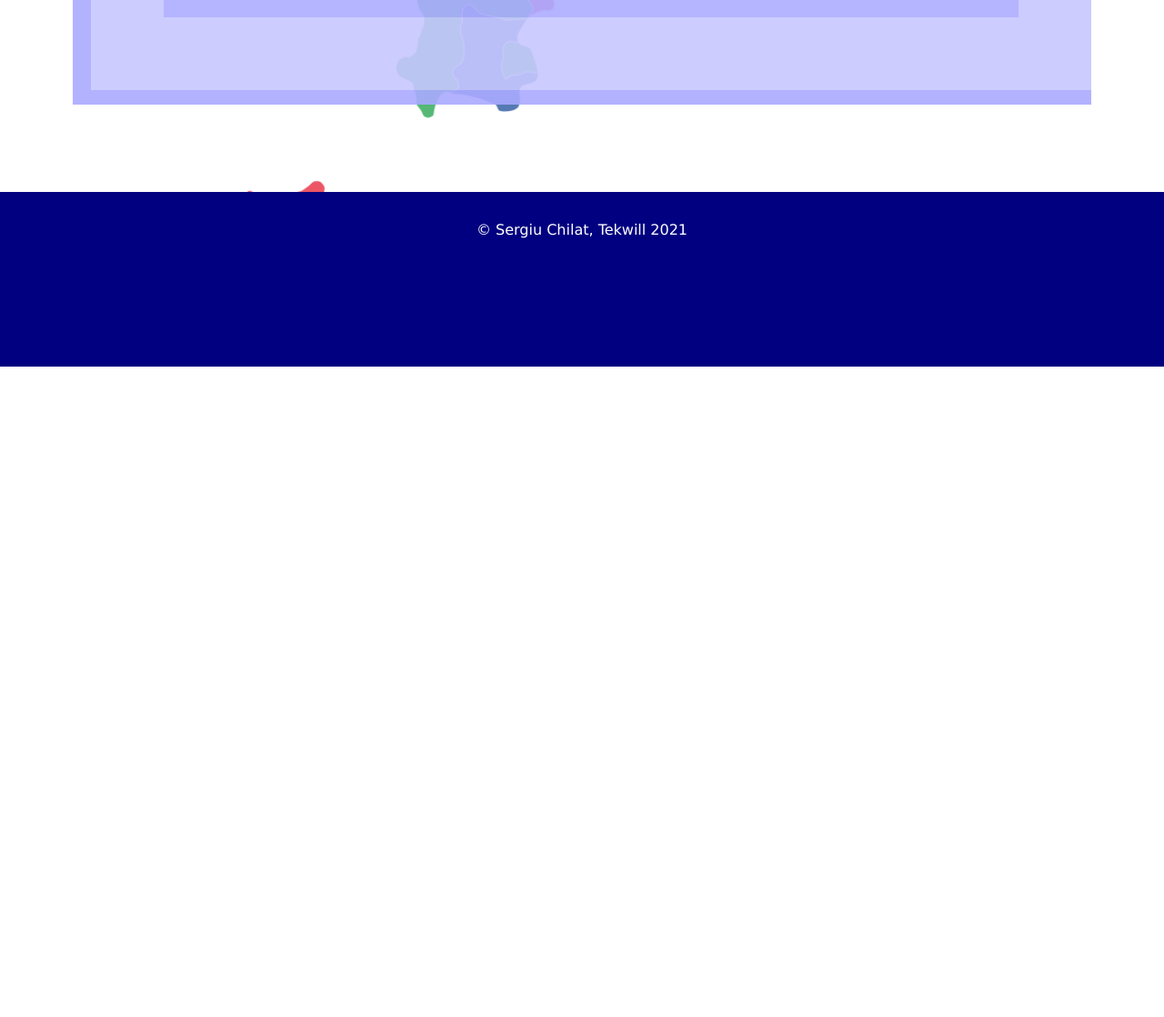
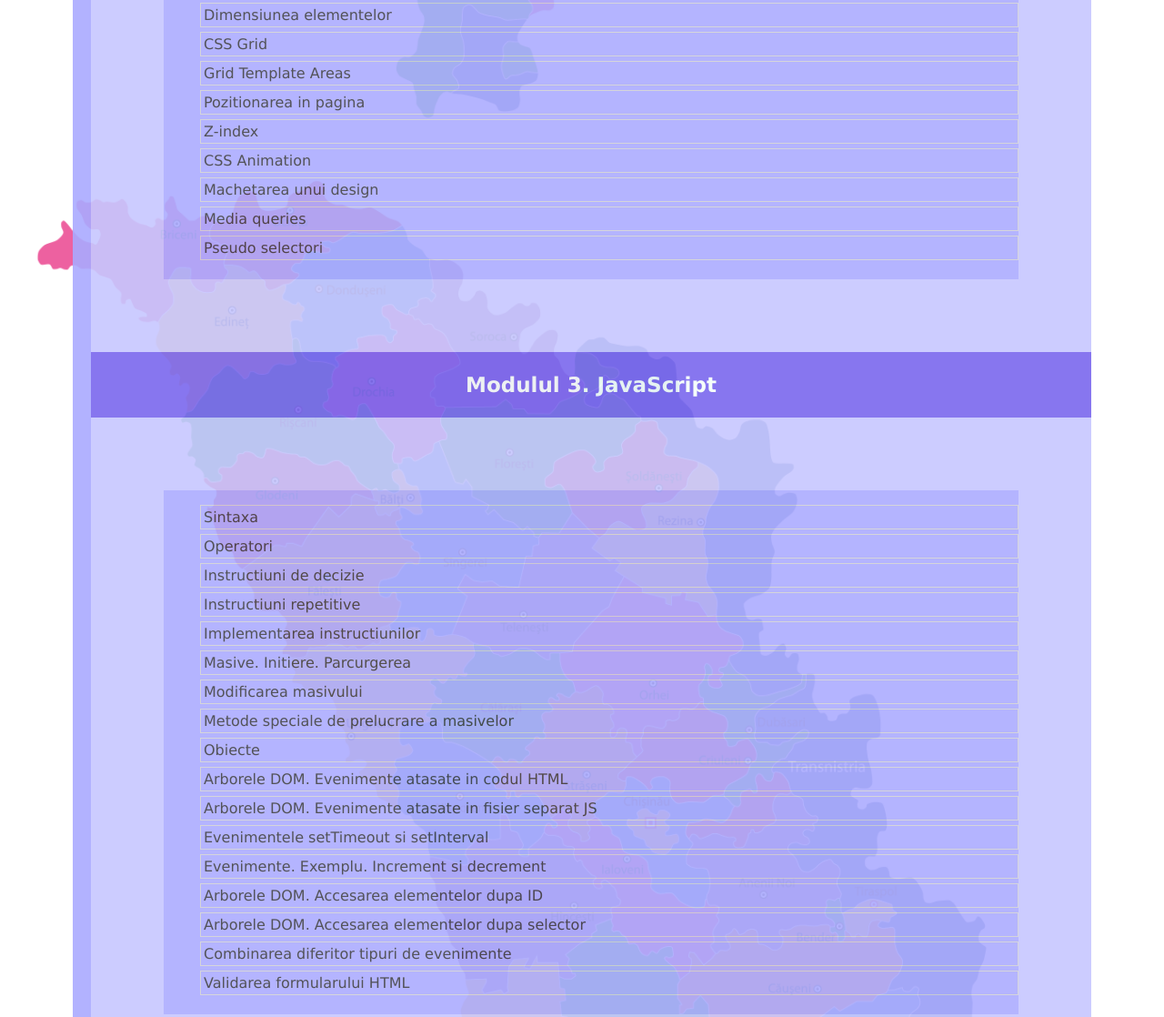
Before and after one commit to USARB-WEB/tekwill2021-exemple, a plain HTML site: page public/index.html in a window 1280 px wide. Shown: the part 1311-2429 px from the top of the page at 91% size. Before the commit the page ends 1714 px from the top, so only its background shows below. Drawn offline with Linux system fonts and the light colour scheme.

Commit message:
Update INDEX

```diff
--- a/public/index.html
+++ b/public/index.html
@@ -29,7 +29,6 @@
                         </ul>
                     </section>
                 </article>
-
             </li>
             <li>
                 <article>
@@ -48,10 +47,44 @@
                             <li><a href="2.CSS/10. Formatarea textului/index.html">Formatarea textului</a></li>
                             <li><a href="2.CSS/11. Border/index.html">Border</a></li>
                             <li><a href="2.CSS/12. Background/index.html">Background</a></li>
+                            <li><a href="2.CSS/13.Dimensiunea elementelor/index.html">Dimensiunea elementelor</a></li>
+                            <li><a href="2.CSS/14.Grid/index.html">CSS Grid</a></li>
+                            <li><a href="2.CSS/15.Grid Template Areas/index.html">Grid Template Areas</a></li>
+                            <li><a href="2.CSS/16. Pozitionarea in pagina/index.html">Pozitionarea in pagina</a></li>
+                            <li><a href="2.CSS/17. Z-index/index.html">Z-index</a></li>
+                            <li><a href="2.CSS/18. Animation/index.html">CSS Animation</a></li>
+                            <li><a href="2.CSS/19. Machetarea unui design/index.html">Machetarea unui design</a></li>
+                            <li><a href="2.CSS/20. Media queries/index.html">Media queries</a></li>
+                            <li><a href="2.CSS/21. Pseudo selectori/index.html">Pseudo selectori</a></li>
                         </ul>
                     </section>
                 </article>
-
+            </li>
+            <li>
+                <article>
+                    <header>Modulul 3. JavaScript</header>
+                    <section>
+                        <ul>
+                            <li><a href="3. JS/1. Sintaxa/index.html">Sintaxa</a></li>
+                            <li><a href="3. JS/2. Operatori/index.html">Operatori</a></li>
+                            <li><a href="3. JS/3. Instructiuni de decizie/index.html">Instructiuni de decizie</a></li>
+                            <li><a href="3. JS/4. Instructiuni repetitive/index.html">Instructiuni repetitive</a></li>
+                            <li><a href="3. JS/5. Implementarea instructiunilor/index.html">Implementarea instructiunilor</a></li>
+                            <li><a href="3. JS/6. Masive. Initiere. Parcurgerea/index.html">Masive. Initiere. Parcurgerea</a></li>
+                            <li><a href="3. JS/7. Modificarea masivului/index.html">Modificarea masivului</a></li>
+                            <li><a href="3. JS/8.  Metode speciale de prelucrare a masivelor/index.html">Metode speciale de prelucrare a masivelor</a></li>
+                            <li><a href="3. JS/9.  Obiecte/index.html">Obiecte</a></li>
+                            <li><a href="3. JS/10. Arborele DOM. Evenimente atasate in codul HTML/index.html">Arborele DOM. Evenimente atasate in codul HTML</a></li>
+                            <li><a href="3. JS/11. Arborele DOM. Evenimente atasate in fisier separat JS/index.html">Arborele DOM. Evenimente atasate in fisier separat JS</a></li>
+                            <li><a href="3. JS/12. Evenimentele setTimeout si setInterval/index.html">Evenimentele setTimeout si setInterval</a></li>
+                            <li><a href="3. JS/13. Evenimente. Exemplu. Increment si decrement/index.html">Evenimente. Exemplu. Increment si decrement</a></li>
+                            <li><a href="3. JS/14. Arborele DOM. Accesarea elementelor dupa ID/index.html">Arborele DOM. Accesarea elementelor dupa ID</a></li>
+                            <li><a href="3. JS/15. Arborele DOM. Accesarea elementelor dupa selector/index.html">Arborele DOM. Accesarea elementelor dupa selector</a></li>
+                            <li><a href="3. JS/16. Combinarea diferitor tipuri de evenimente/index.html">Combinarea diferitor tipuri de evenimente</a></li>
+                            <li><a href="3. JS/17. Validarea formularului HTML/index.html">Validarea formularului HTML</a></li>
+                        </ul>
+                    </section>
+                </article>
             </li>
         </ul>
     </section>
```
Also changed, not shown: public/3. JS/12. Evenimentele setTimeout si setInterval/app.js (renamed from public/3. JS/12. Evenimentele setTimeout si setInterval/decrement numar/app.js), public/3. JS/12. Evenimentele setTimeout si setInterval/index.html (renamed from public/3. JS/12. Evenimentele setTimeout si setInterval/decrement numar/index.html).
